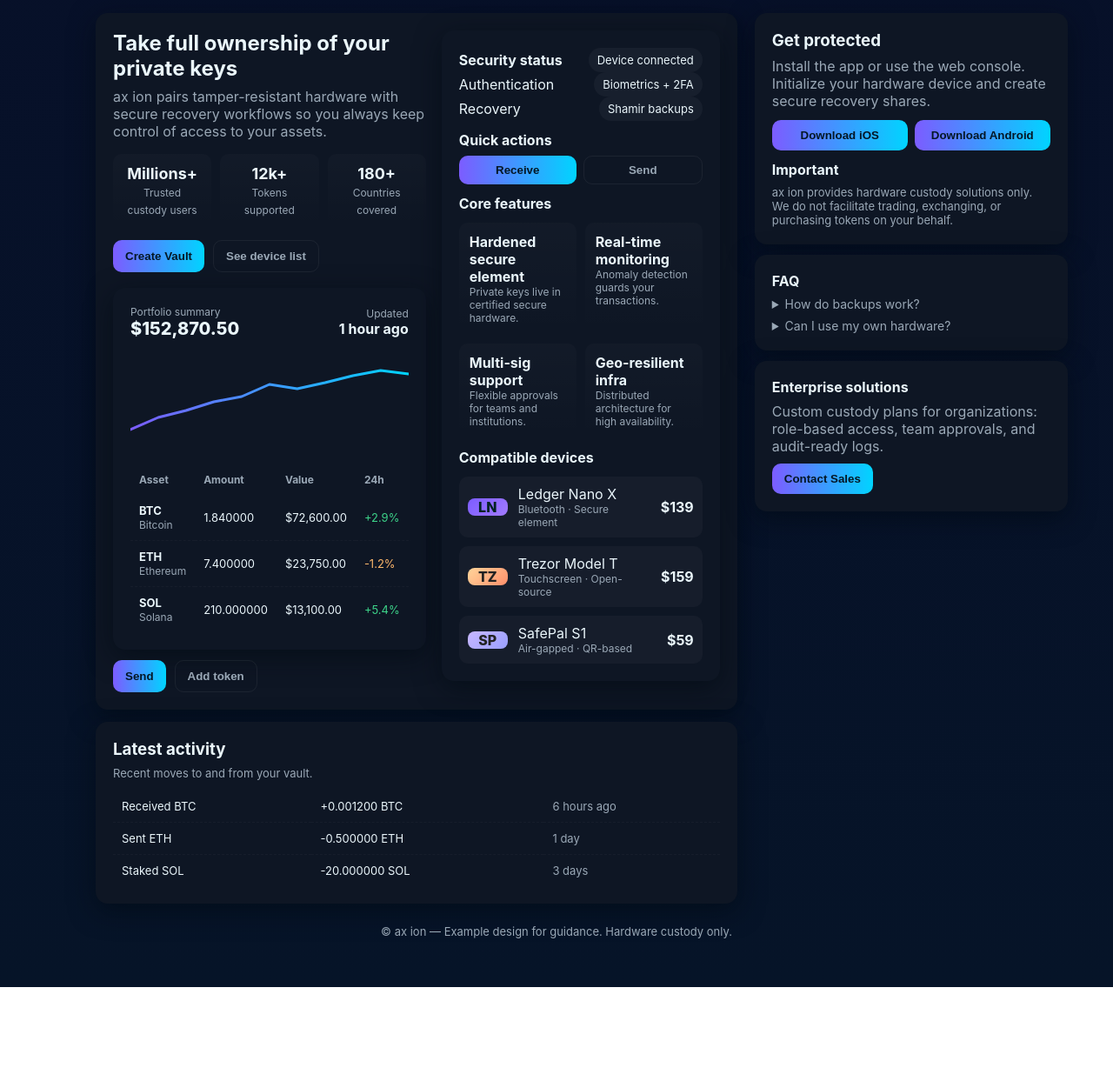
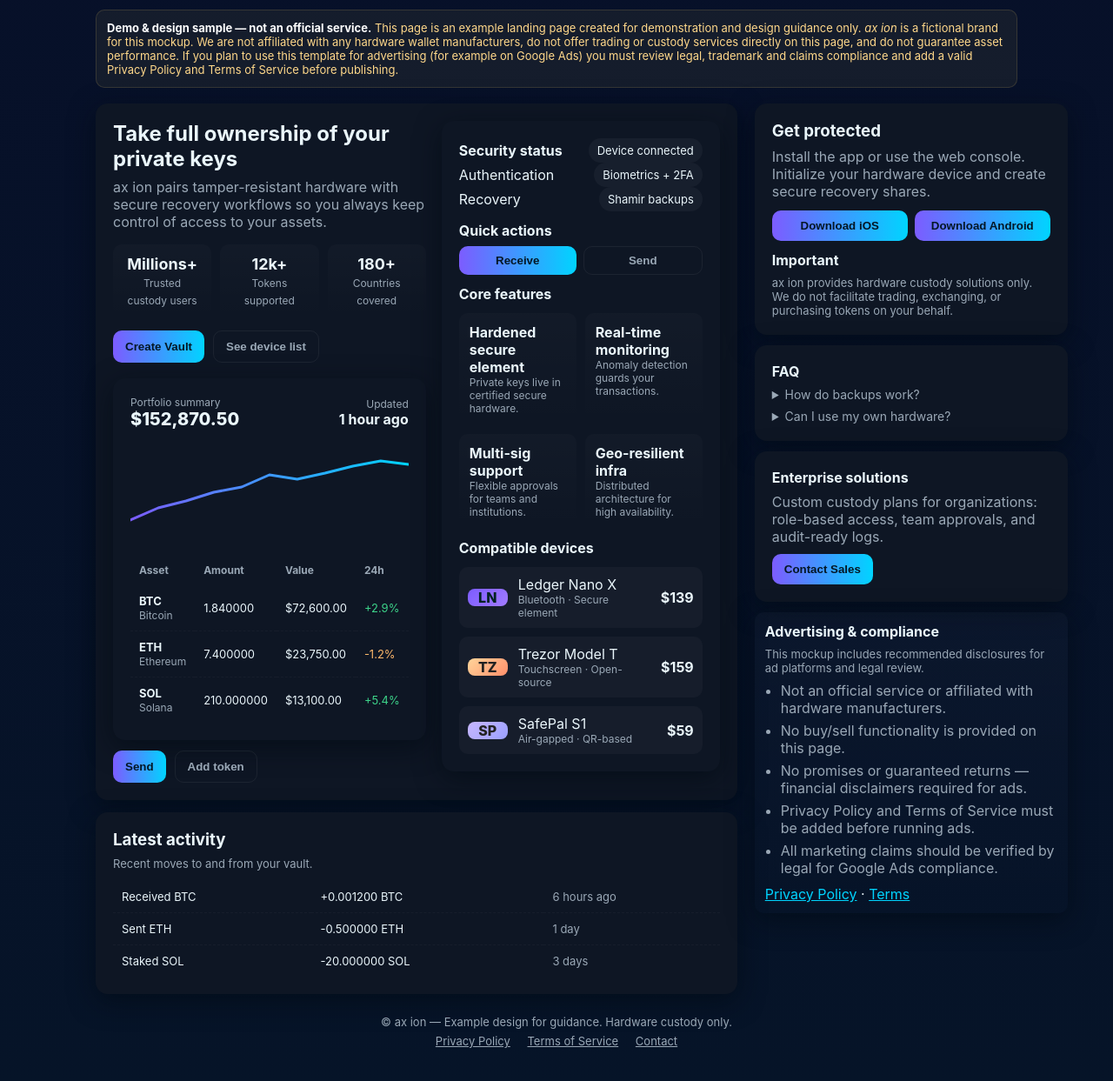
Before and after one commit to danieldelrios17-dev/axionweb, a plain HTML site: page index.html in a window 1280 px wide. Shown: the part 115-1358 px from the top of the page at 87% size. Before the commit the page ends 1250 px from the top, so only its background shows below. Drawn offline with Linux system fonts and the light colour scheme.

Commit message:
Update index.html

```diff
--- a/index.html
+++ b/index.html
@@ -14,6 +14,9 @@
       --accent2:#00d4ff;      /* secondary accent (cyan) */
       --glass:rgba(255,255,255,0.03);
       --radius:14px;
+      --notice-bg: rgba(255, 215, 110, 0.06);
+      --notice-border: rgba(255, 215, 110, 0.14);
+      --notice-color: #ffd88a;
     }
     *{box-sizing:border-box}
     body{margin:0;font-family:Inter,ui-sans-serif,system-ui,-apple-system,'Segoe UI',Roboto,Arial;background:linear-gradient(180deg,var(--bg) 0%, #061428 100%);color:#eaf6fb}
@@ -23,6 +26,11 @@
     .badge{width:56px;height:56px;border-radius:12px;background:linear-gradient(135deg,var(--accent),var(--accent2));display:flex;align-items:center;justify-content:center;font-weight:800;color:#041725}
     h1{font-size:20px;margin:0}
     p.lead{color:var(--muted);margin:4px 0 0;font-size:13px}
+
+    /* Notice */
+    .disclaimer{margin-top:14px;padding:12px;border-radius:10px;background:var(--notice-bg);border:1px solid var(--notice-border);color:var(--notice-color);font-size:13px}
+    .disclaimer strong{color:#fff}
+
     .cols{display:grid;grid-template-columns:1fr 360px;gap:20px;margin-top:18px}
     .panel{background:var(--panel);border-radius:var(--radius);padding:20px;box-shadow:0 8px 30px rgba(2,10,18,0.6)}
     .hero{display:flex;gap:18px}
@@ -46,7 +54,16 @@
     .feature{background:linear-gradient(180deg, rgba(255,255,255,0.02), transparent);padding:12px;border-radius:10px}
     .devices{display:flex;flex-direction:column;gap:10px;margin-top:12px}
     .device{display:flex;align-items:center;gap:12px;padding:10px;border-radius:10px;background:var(--glass)}
+
+    /* Compliance panel styling */
+    .compliance{background:linear-gradient(180deg, rgba(255,255,255,0.02), transparent);padding:12px;border-radius:10px}
+    .compliance ul{margin:8px 0 0;padding-left:18px;color:var(--muted)}
+    .compliance li{margin-bottom:6px}
+
     footer{margin-top:24px;color:var(--muted);font-size:13px;text-align:center}
+    .meta-links{margin-top:6px}
+    .meta-links a{color:var(--muted);text-decoration:underline;font-size:13px;margin:0 8px}
+
     @media (max-width:980px){.cols{grid-template-columns:1fr}.hero{flex-direction:column}}
   </style>
 </head>
@@ -64,6 +81,12 @@
         <button class="btn">Get Started</button>
       </div>
     </header>
+
+    <!-- Visible disclaimer to avoid confusion and help with ad compliance -->
+    <div class="disclaimer" role="note">
+      <strong>Demo &amp; design sample — not an official service.</strong>
+      This page is an example landing page created for demonstration and design guidance only. <em>ax ion</em> is a fictional brand for this mockup. We are not affiliated with any hardware wallet manufacturers, do not offer trading or custody services directly on this page, and do not guarantee asset performance. If you plan to use this template for advertising (for example on Google Ads) you must review legal, trademark and claims compliance and add a valid Privacy Policy and Terms of Service before publishing.
+    </div>
 
     <div class="cols">
       <main>
@@ -186,11 +209,30 @@
           <button class="btn" style="margin-top:10px">Contact Sales</button>
         </div>
 
+        <!-- Compliance / Ads checklist -->
+        <div class="panel compliance">
+          <h4 style="margin:0 0 8px">Advertising &amp; compliance</h4>
+          <div style="color:var(--muted);font-size:13px">This mockup includes recommended disclosures for ad platforms and legal review.</div>
+          <ul>
+            <li>Not an official service or affiliated with hardware manufacturers.</li>
+            <li>No buy/sell functionality is provided on this page.</li>
+            <li>No promises or guaranteed returns — financial disclaimers required for ads.</li>
+            <li>Privacy Policy and Terms of Service must be added before running ads.</li>
+            <li>All marketing claims should be verified by legal for Google Ads compliance.</li>
+          </ul>
+          <div style="margin-top:10px"><a href="#privacy" style="color:var(--accent2);text-decoration:underline">Privacy Policy</a> · <a href="#terms" style="color:var(--accent2);text-decoration:underline">Terms</a></div>
+        </div>
+
       </aside>
     </div>
 
     <footer>
       <div>© ax ion — Example design for guidance. Hardware custody only.</div>
+      <div class="meta-links">
+        <a href="#privacy">Privacy Policy</a>
+        <a href="#terms">Terms of Service</a>
+        <a href="#contact">Contact</a>
+      </div>
     </footer>
   </div>
 
```
